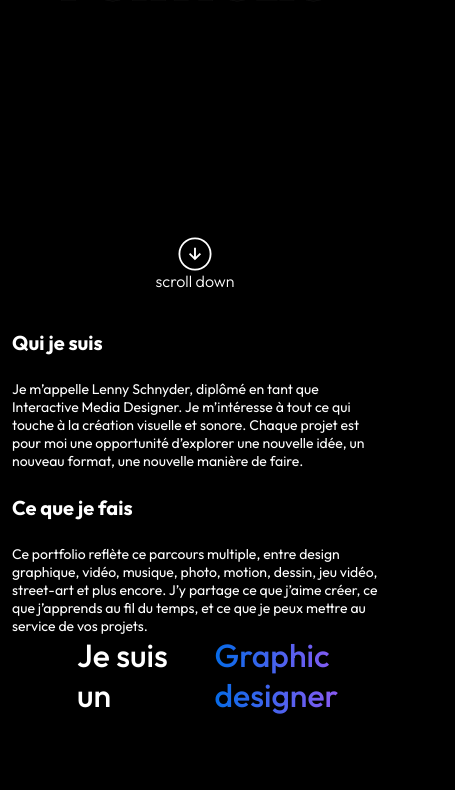
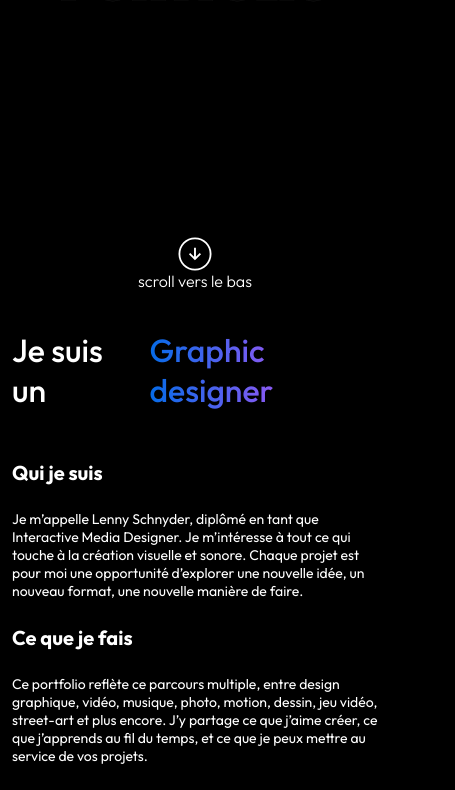
Before and after one commit to LenouilleLaFripouile/mon-portfolio-nesst, a website built with Parcel: page src/index.html in a window 390 px wide. Shown: the part 453-1243 px from the top of the page, 455 px wide, since content can reach past the window. Before the commit the page ends 1168 px from the top, so only its background shows below. Built offline with nearby package versions, Linux system fonts and the light colour scheme.

Commit message:
home page responsive

```diff
--- a/src/index.html
+++ b/src/index.html
@@ -45,7 +45,7 @@
                   fill="white"
                 />
               </svg>
-              <h2>scroll down</h2>
+              <h2>scroll vers le bas</h2>
             </div>
           </div>
         </div>
@@ -55,6 +55,13 @@
     <div class="home-me">
       <div class="container">
         <div class="row">
+          <div class="col-12 col-lg-6 offset-lg-4 order-lg-1">
+            <div class="home-skills">
+              <h1>Je suis un</h1>
+              <h2>Graphic designer</h2>
+            </div>
+          </div>
+
           <div class="col-12 col-lg-3">
             <div class="home-info home-info-query">
               <h1>Qui je suis</h1>
@@ -79,12 +86,6 @@
               </h2>
             </div>
           </div>
-          <div class="col-12 offset-2 col-lg-6 offset-lg-4">
-            <div class="home-skills">
-              <h1>Je suis un</h1>
-              <h2>Graphic designer</h2>
-            </div>
-          </div>
         </div>
       </div>
     </div>
--- a/src/scss/modules/_home.scss
+++ b/src/scss/modules/_home.scss
@@ -93,6 +93,7 @@
 .home-skills {
   display: flex;
   gap: 15px;
+  margin-bottom: 25px;
   h1 {
     color: #fff;
 
@@ -122,9 +123,13 @@
     display: none;
   }
   .home-scroll {
-    bottom: 100;
+    bottom: 80;
   }
-  .home-info-query {
+  .home-info {
     margin-bottom: 25px;
   }
+  .home-skills {
+    justify-content: center;
+    margin-bottom: 50px;
+  }
 }
```
Also changed, not shown: src/components/burger.html (+1 -1 lines).
